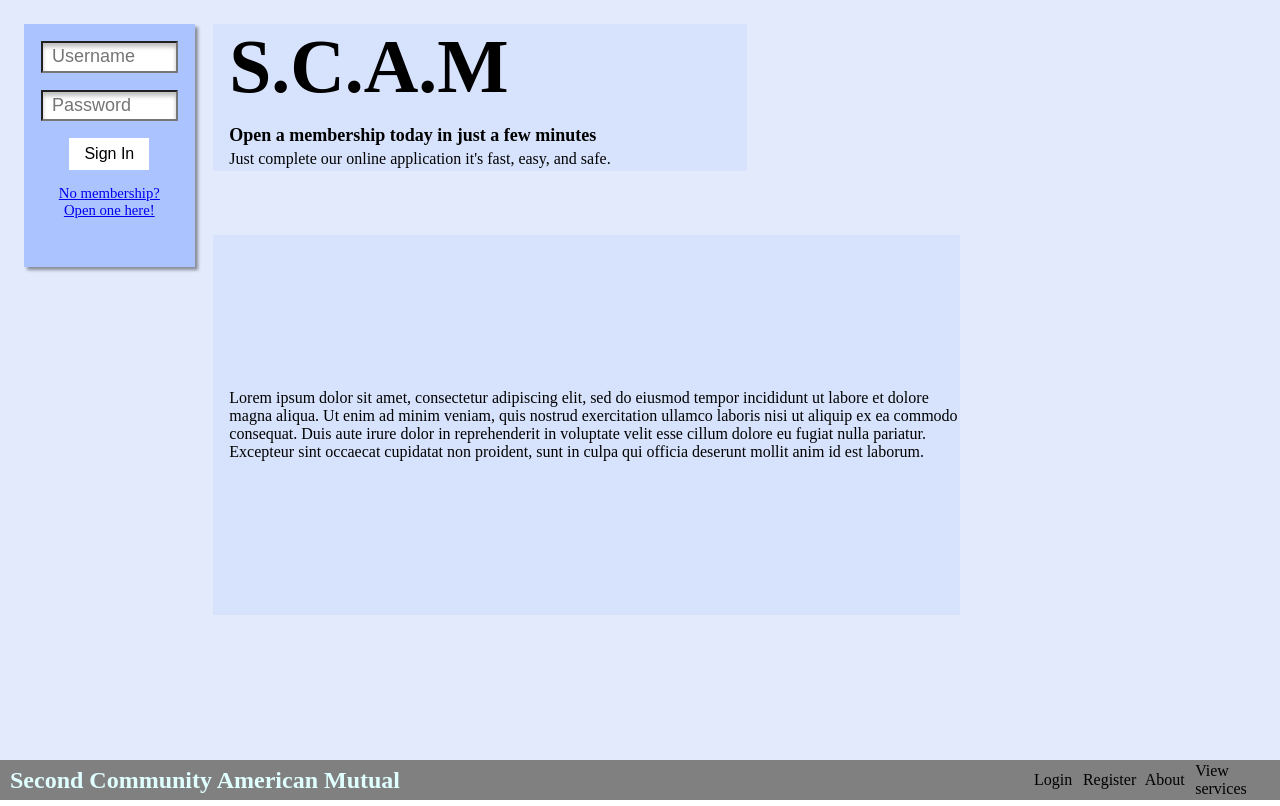
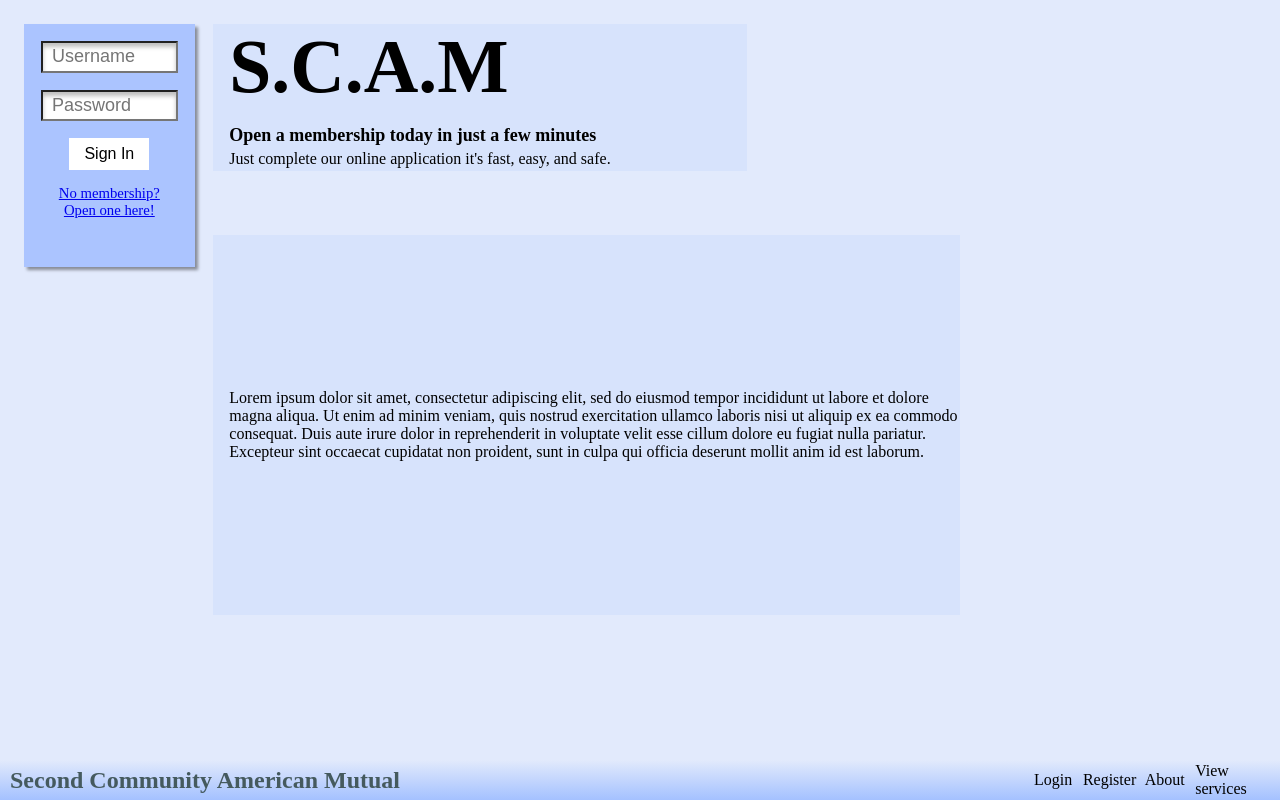
Before and after one commit to mbatista4/second-community-america-mutual-frontend, a React (Create React App) app: page / in a window 1280 px wide. In both pictures the pointer is over the link "Second Community American Mutual". Built offline with nearby package versions, Linux system fonts and the light colour scheme.

Commit message:
added a linear gradient to the navbar

```diff
--- a/src/CSS/navbar.css
+++ b/src/CSS/navbar.css
@@ -2,7 +2,7 @@
 .nav-bar{
     display: flex;
     justify-content: space-between;
-    background: gray;
+    background: linear-gradient(to bottom,#e2eafc , #a4c1ff );
     padding-left: 10px;
     height: 5vh;
     align-items: center;
@@ -39,5 +39,5 @@ li {
 }
 
 .nav-link:hover {
-    color: lightcyan;
+    color: rgb(69, 90, 94);
 }
```
